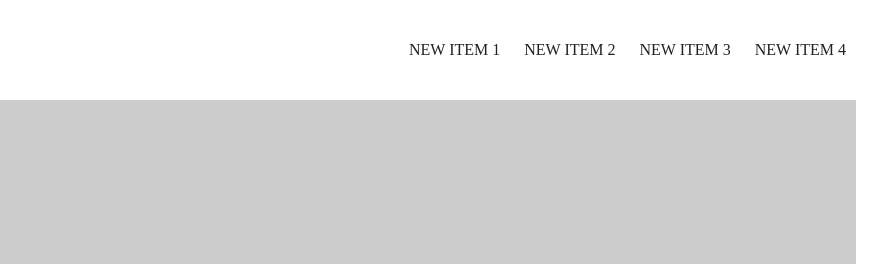
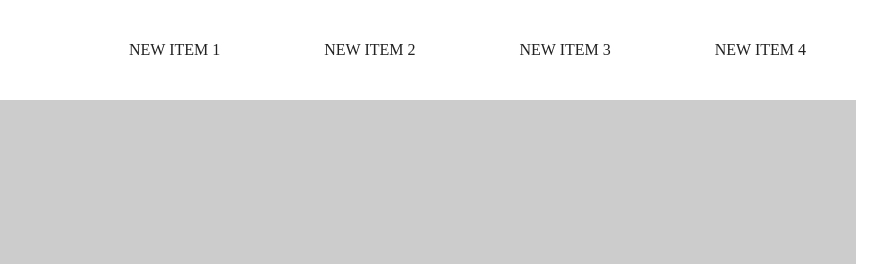
Before and after one commit to mohammadsilwadi/wirefame-exercise, a plain HTML site: page index.html in a window 1280 px wide. Shown: the top 264 px of the page, 264-1151 px from the left. Drawn offline with Linux system fonts and the light colour scheme; placeholder pictures from the web are drawn by us.

Commit message:
Wireframe Exercises

```diff
--- a/css/style.css
+++ b/css/style.css
@@ -28,7 +28,7 @@ header a {
   text-decoration: none;
   text-transform: uppercase;
   color: #222;
-  padding: 0 10px;
+  padding: 0 50px;
 }
 
  main :nth-child(1) {
```
